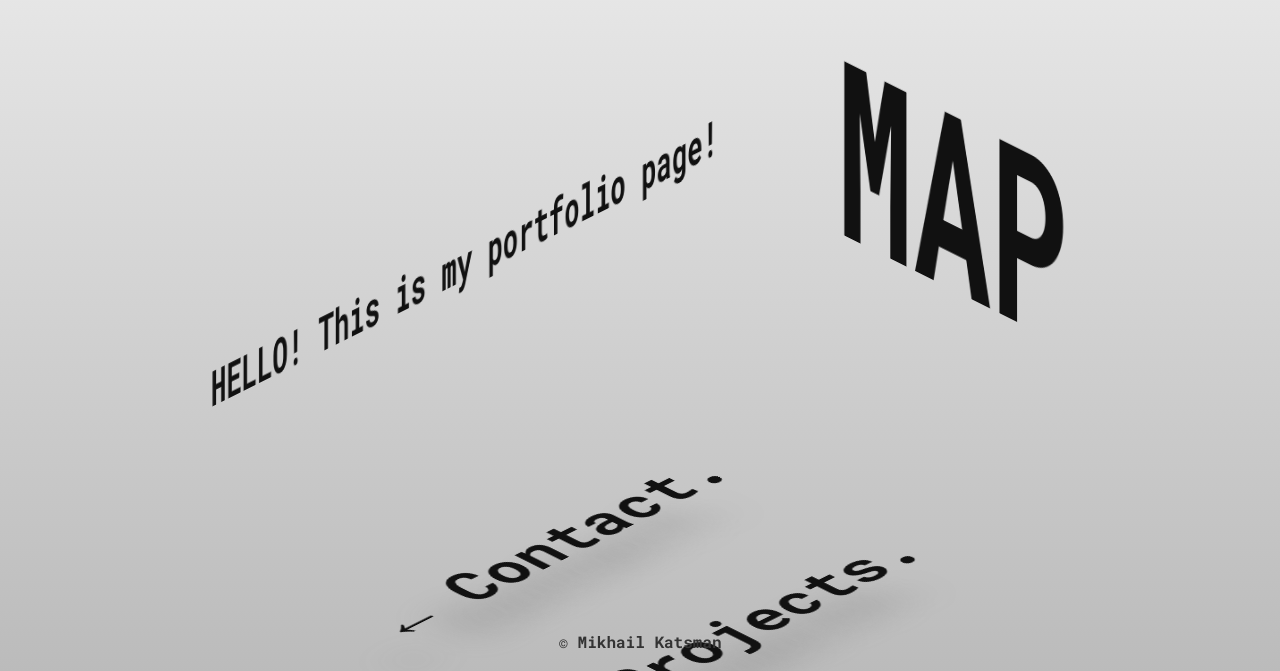
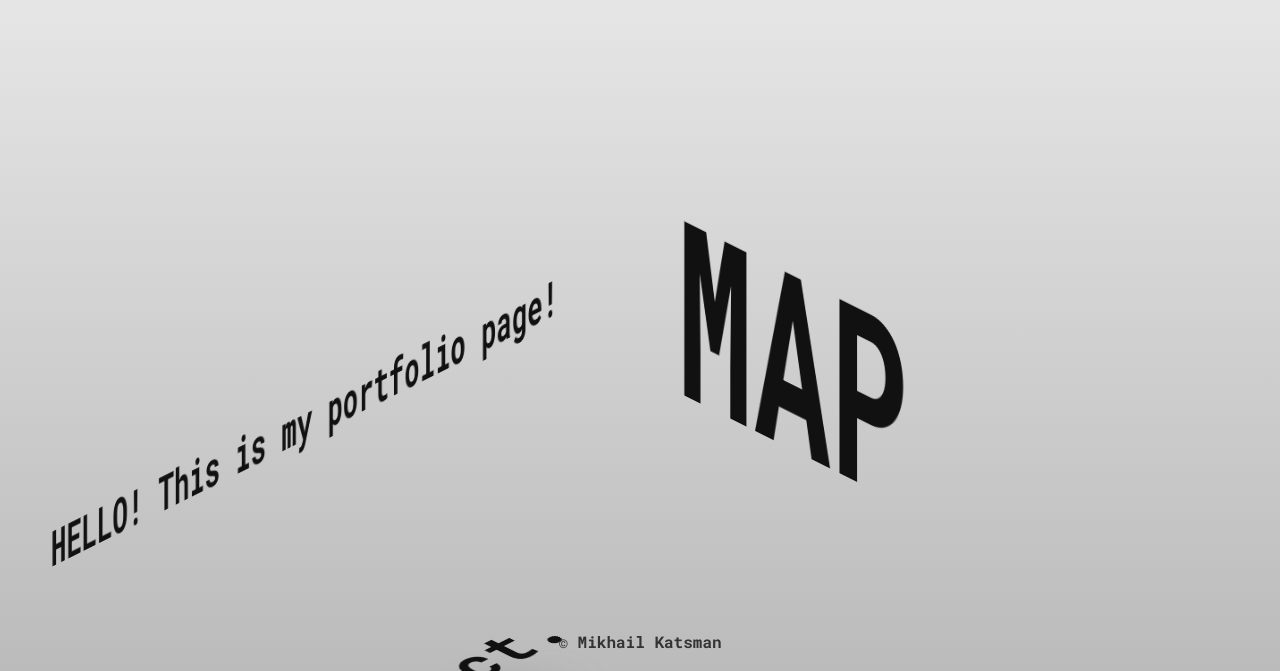
Before and after one commit to mikhailkatsman/my-portfolio, a Next.js app: page / in a window 1280 px wide. Shown: the part 129-800 px from the top of the page. Built offline with nearby package versions, Linux system fonts and the light colour scheme.

Commit message:
absolute body

```diff
--- a/pages/_app.js
+++ b/pages/_app.js
@@ -16,7 +16,10 @@ export default function App({ Component, pageProps }) {
 				/>
 				<link rel="icon" href="/favicon.ico" />
 			</Head>
+			<div className="gradient" />
+			<div className="content">
 				<Component {...pageProps} />
+			</div>
 		</>
 	);
 }
--- a/styles/globals.css
+++ b/styles/globals.css
@@ -22,16 +22,27 @@ body::-webkit-scrollbar {
     display: none; /* for Chrome, Safari, and Opera */
 }
 
-body::before {
+/* body::before {
     content: "";
     position: fixed;
-    top: 0;
-    left: 0;
-    width: 100%;
+    inset: 0;
+    width: 100vw;
     height: 100vh;
 
     background: linear-gradient(#eee, #bbb);
-    background-attachment: fixed;
+} */
+
+.gradient {
+    position: fixed;
+    inset: 0;
+    width: 100vw;
+    height: 100vh;
+
+    background: linear-gradient(#eee, #bbb);
+}
+
+.content {
+    position: absolute;
 }
 
 .faces {
```
Lines whose indentation alone changed are shown as unchanged.
